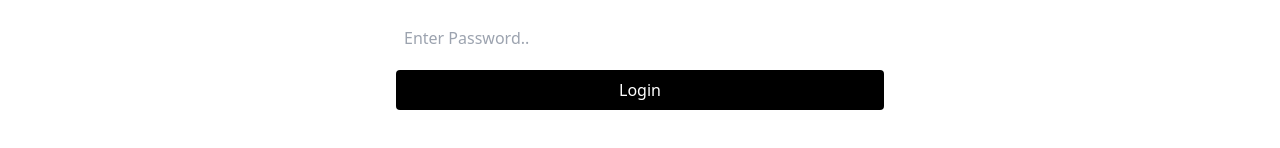
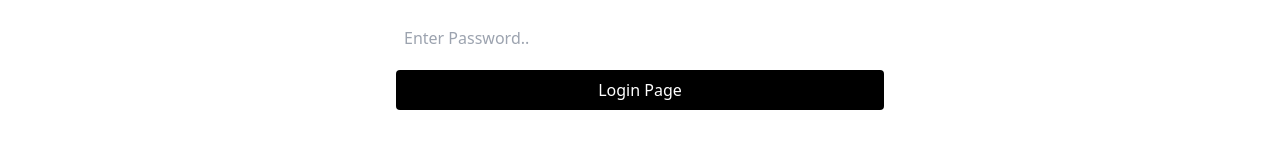
Before and after one commit to AbhishekPandey2203/MERN_TODO, a React (Create React App) app in the folder frontend/: page /user/login in a window 1280 px wide. Shown: the part 194-342 px from the top of the page. Built offline with nearby package versions, Linux system fonts and the light colour scheme; no server answers.

Commit message:
add login page

```diff
--- a/frontend/src/pages/Login.jsx
+++ b/frontend/src/pages/Login.jsx
@@ -9,27 +9,23 @@ const Login = () => {
   const [email, setEmail] = useState("");
   const [password, setPassword] = useState("");
 
-  const {user,setUser}= useContext(UserContext);
+  const { user, setUser } = useContext(UserContext);
 
-  const navigate =useNavigate();
+  const navigate = useNavigate();
 
-
-  const submitHandler =async(e)=>{
+  const submitHandler = async (e) => {
     e.preventDefault();
 
-    const data= {email,password};
-    const response= await login(data);
-    if(response.status===200)
-    {
+    const data = { email, password };
+    const response = await login(data);
+    if (response.status === 200) {
       alert("User logged In");
       setUser(response.data.user);
-    navigate("/");
-    }
-    else
-    {
+      navigate("/");
+    } else {
       alert(response.response.data.msg);
     }
-  }
+  };
   return (
     <div className="p-3 max-w-lg mx-auto">
       <h1 className="text-3xl text-center font-semibold my-7">Login</h1>
@@ -58,7 +54,7 @@ const Login = () => {
           type="submit"
           className="bg-black text-white w-full py-2 rounded"
         >
-          Login
+          Login Page
         </button>
       </form>
     </div>
```
